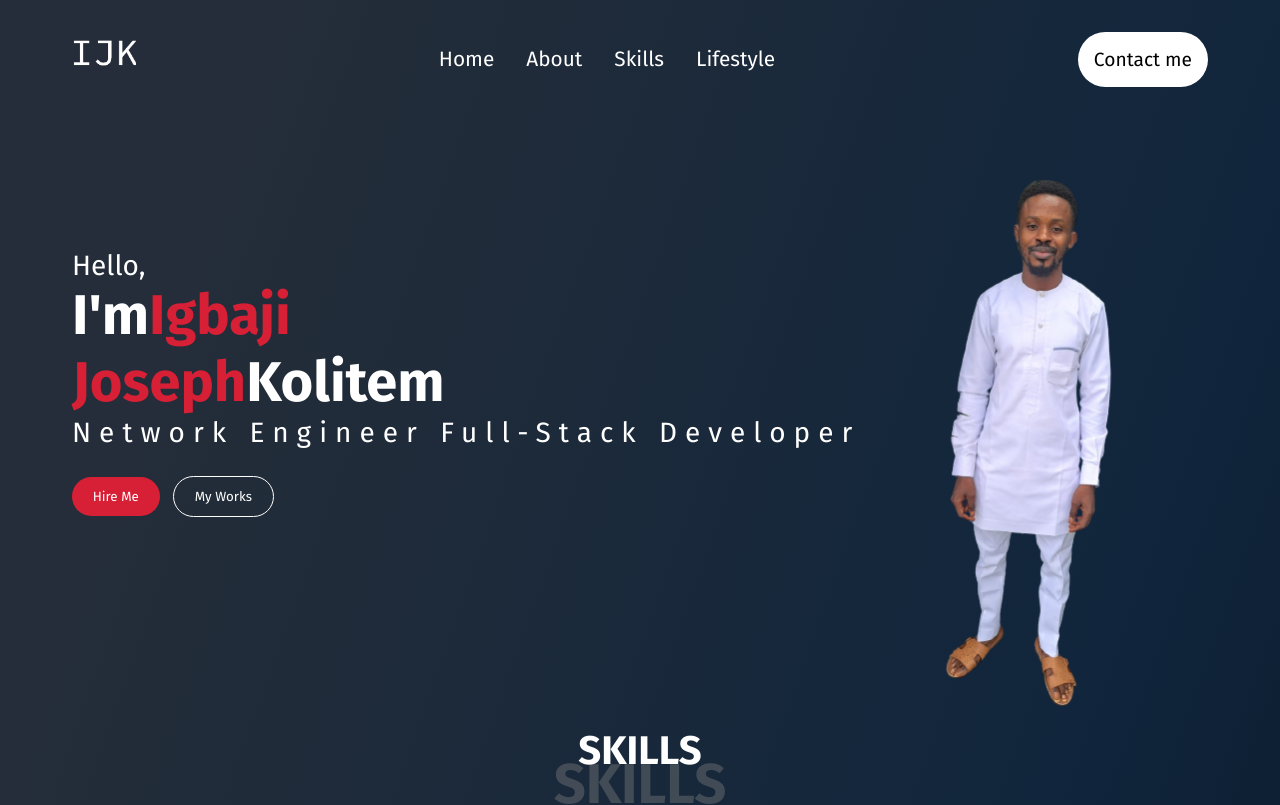
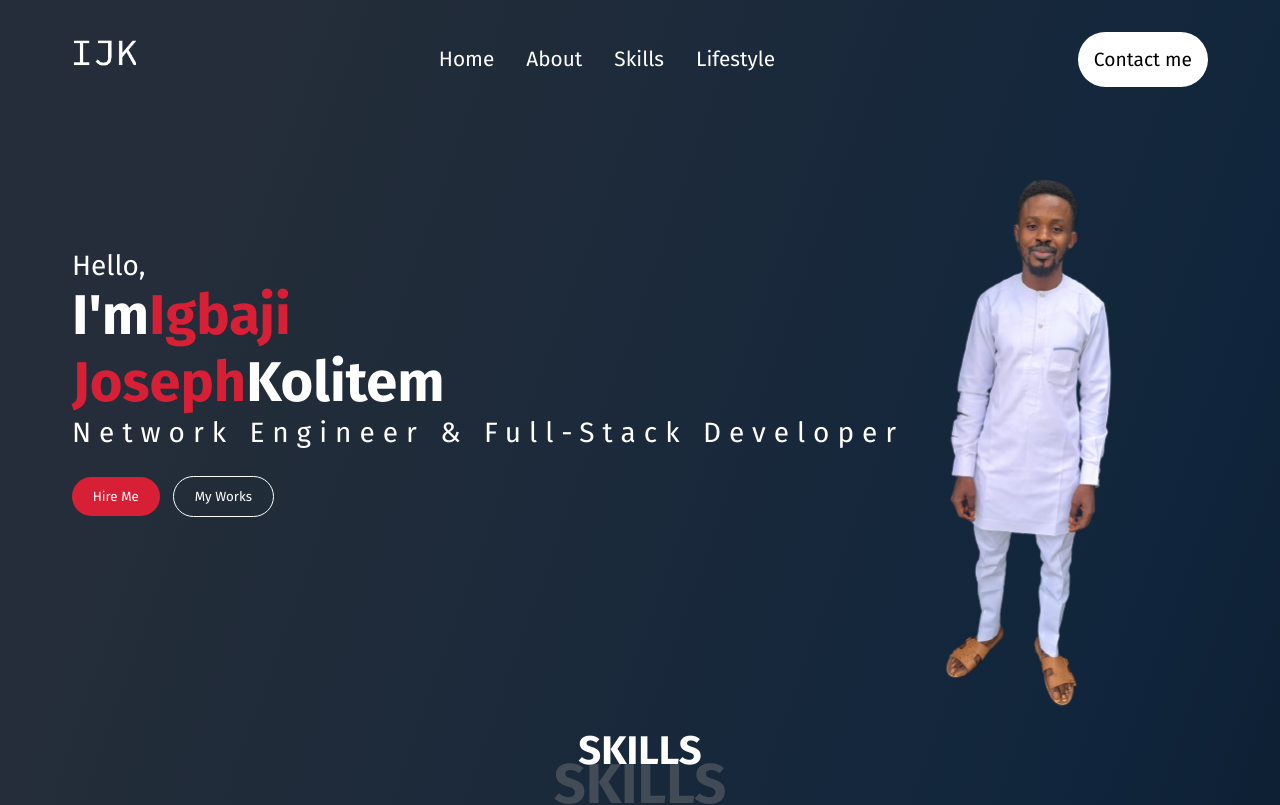
Before and after one commit to JosephIgbaji/joseph-portfolio, a React (Create React App) app: page / in a window 1280 px wide. Shown: the top 805 px of the page. Built offline with nearby package versions, Linux system fonts and the light colour scheme.

Commit message:
intro updated

```diff
--- a/src/Components/Intro/Intro.jsx
+++ b/src/Components/Intro/Intro.jsx
@@ -15,7 +15,7 @@ const Intro = () => {
           </span>
           Kolitem
         </div>
-        <p className="introPara">Network Engineer Full-Stack Developer</p>
+        <p className="introPara">Network Engineer & Full-Stack Developer</p>
         <div className="introBtn">
           <Link to="contact" smooth={true} offset={-50} duration={500}>
             <button className="btn btn-hire">Hire Me</button>{" "}
```
